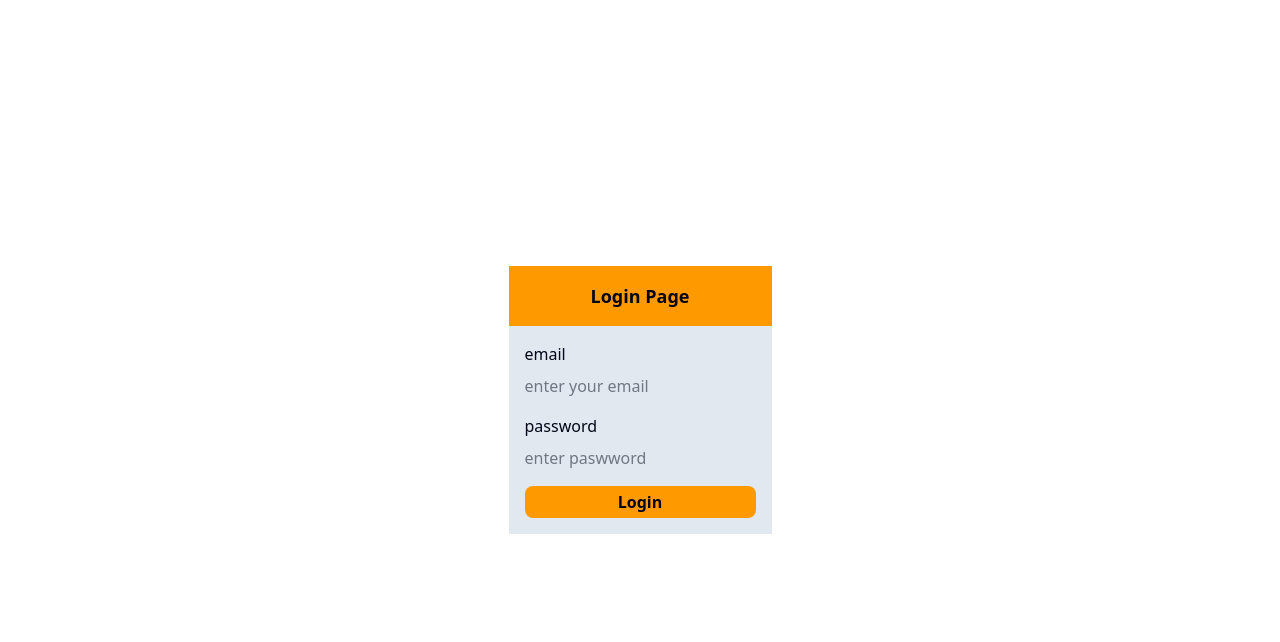
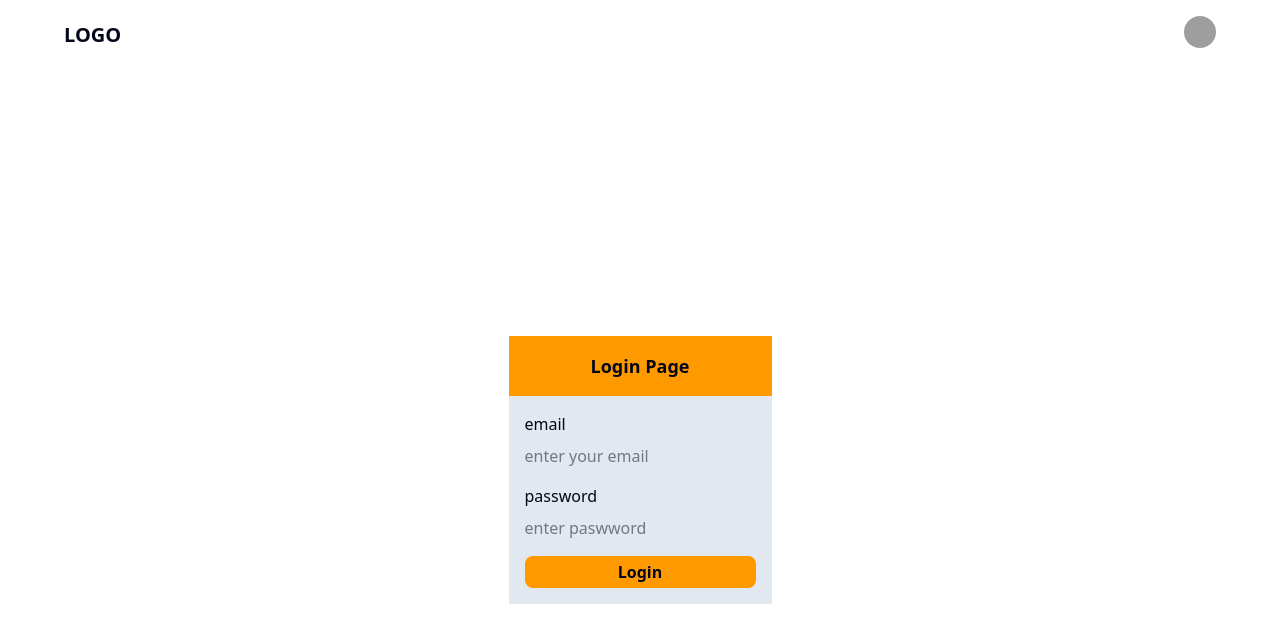
Before and after one commit to shadon016/blogApp, a Next.js app: page /admin in a window 1280 px wide. Shown: the top 642 px of the page. Built offline with nearby package versions, Linux system fonts and the light colour scheme; grey boxes are pictures that could not be loaded.

Commit message:
adding admin navigation

```diff
--- a/app/(dashboard)/_components/adminNav.jsx
+++ b/app/(dashboard)/_components/adminNav.jsx
@@ -0,0 +1,34 @@
+import Logo from "@/components/logo.jsx";
+import {
+  DropdownMenu,
+  DropdownMenuContent,
+  DropdownMenuItem,
+  DropdownMenuLabel,
+  DropdownMenuSeparator,
+  DropdownMenuTrigger,
+} from "@/components/ui/dropdown-menu";
+import { Avatar, AvatarFallback, AvatarImage } from "@/components/ui/avatar";
+
+const AdminNav = () => {
+  return (
+    <div className="flex justify-between items-center wrapper">
+      <Logo />
+      <div>
+        <DropdownMenu>
+          <DropdownMenuTrigger>
+            <Avatar>
+              <AvatarImage src="https://github.com/shadcn.png" />
+              <AvatarFallback>CN</AvatarFallback>
+            </Avatar>
+          </DropdownMenuTrigger>
+          <DropdownMenuContent>
+            <DropdownMenuItem>Profile</DropdownMenuItem>
+            <DropdownMenuItem>Logout</DropdownMenuItem>
+          </DropdownMenuContent>
+        </DropdownMenu>
+      </div>
+    </div>
+  );
+};
+
+export default AdminNav;
--- a/app/(dashboard)/layout.js
+++ b/app/(dashboard)/layout.js
@@ -1,5 +1,6 @@
 import { Geist, Geist_Mono } from "next/font/google";
 import "../globals.css";
+import AdminNav from "./_components/adminNav.jsx";
 
 const geistSans = Geist({
   variable: "--font-geist-sans",
@@ -22,6 +23,7 @@ export default function RootLayout({ children }) {
       <body
         className={`${geistSans.variable} ${geistMono.variable} antialiased`}
       >
+        <AdminNav />
         {children}
       </body>
     </html>
```
